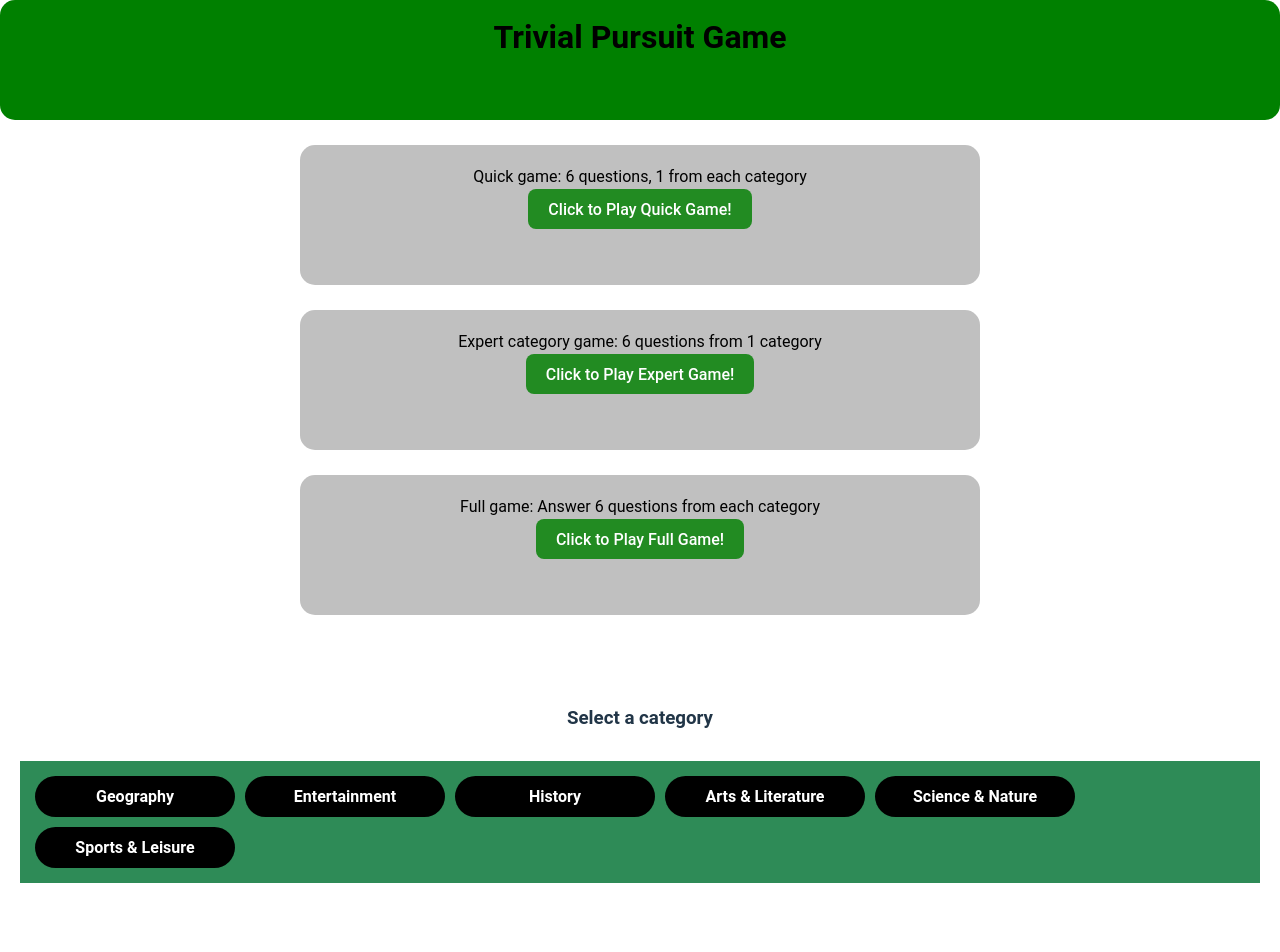
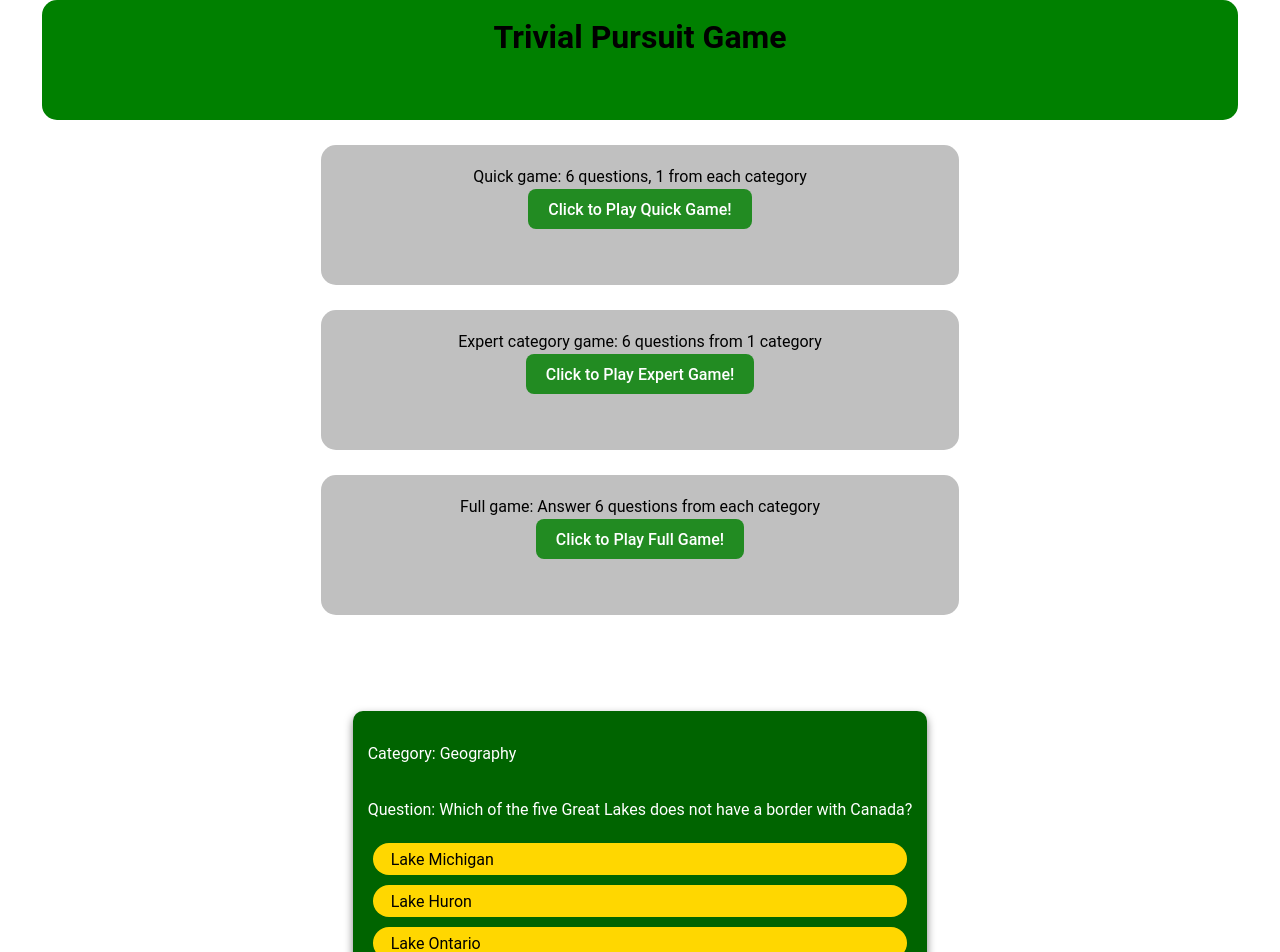
Before and after one commit to mbriese/JSTriviaApp, a React (Vite) app in the folder jsTriviaGameApp/: page / in a window 1280 px wide. Shown: the top 952 px of the page. Built offline with nearby package versions, Linux system fonts and the light colour scheme.

Commit message:
category selection only for expert game

```diff
--- a/jsTriviaGameApp/src/App.jsx
+++ b/jsTriviaGameApp/src/App.jsx
@@ -6,23 +6,30 @@
 import questions from "./Questions.jsx";
 import {useState} from "react";
 
-const categories = ['Geography', 'Entertainment', 'History', 'Arts & Literature', 'Science & Nature', 'Sports & Leisure'];
-
+const categories = ['All', 'Geography', 'Entertainment', 'History', 'Arts & Literature', 'Science & Nature', 'Sports & Leisure'];
+const gameType = ['quick', 'expert', 'full'];
 
 
 function App() {
     const [filteredQuestions, setFilteredQuestions] = useState(questions)
-
+    const [selectGameType, setGameType] = useState(gameType)
 
 
     const handleClick = (category) => {
-        console.log(category)
-        const myFilteredCategoryQuestions = questions.filter(questions => questions.category === category)
-        setFilteredQuestions(myFilteredCategoryQuestions)
+        if (category === 'All') {
+            setFilteredQuestions(questions)
+        } else {
+            console.log(category)
+            const myFilteredCategoryQuestions = questions.filter(questions => questions.category === category)
+            setFilteredQuestions(myFilteredCategoryQuestions)
+        }
     }
 
-    const handleGameTypeClick=(gameType)=> {
-        console.log(gameType)
+    const handleGameTypeClick=(selectGameType, count, category)=> {
+        setGameType(selectGameType)
+        console.log('playing game type ', selectGameType)
+        console.log('number of questions ', count)
+        console.log('category ', category)
     }
 
   return (
@@ -33,25 +40,26 @@
           <div className='container-lg'>
               <div className='game-type-nav'>Quick game: 6 questions, 1 from each category
                   <button
-                      className='main-nav-button' onClick={()=>handleGameTypeClick('quick')}>
+                      className='main-nav-button' onClick={()=>handleGameTypeClick('quick', 6, "All")}>
                       Click to Play Quick Game!
                   </button>
               </div>
               <div className='game-type-nav'>
                   Expert category game: 6 questions from 1 category
                   <button
-                      className='main-nav-button'  onClick={()=>handleGameTypeClick('expert')}>
+                      className='main-nav-button'  onClick={()=>handleGameTypeClick('expert', 6, "geography")}>
                       Click to Play Expert Game!
                   </button>
               </div>
               <div className='game-type-nav'>Full game: Answer 6 questions from each category
                   <button
-                      className='main-nav-button'  onClick={()=>handleGameTypeClick('full')}>
+                      className='main-nav-button'  onClick={()=>handleGameTypeClick('full', 36, "All")}>
                       Click to Play Full Game!
                   </button>
               </div>
           </div>
 
+          { (selectGameType.toString() === 'expert') &&
            <div className="cardsContainer cards">
               <h3>Select a category</h3>
 
@@ -71,9 +79,8 @@
                   })}
 
               </div>
-
-
           </div>
+          }
           <div className="content">
               {filteredQuestions.map(questions => {
                   return (
--- a/jsTriviaGameApp/src/Questions.jsx
+++ b/jsTriviaGameApp/src/Questions.jsx
@@ -1,7 +1,8 @@
 
 
 const questions = [
-    {   category: 'Geography',
+    {   key: 1,
+        category: 'Geography',
         question: 'Which of the five Great Lakes does not have a border with Canada?',
         choices: [
             {text: 'Lake Michigan', answer: true},
@@ -9,7 +10,8 @@
             {text: 'Lake Ontario', answer: false},
             {text: 'Lake Superior', answer: false}]
     },
-    {   category: 'Entertainment',
+    {   key: 2,
+        category: 'Entertainment',
         question: 'Which self-proclaimed best friend of Nicole Brown Simpson wrote her posthumous ' +
             'tell-all and appeared on the The Real Housewives of Beverly Hills?',
         choices: [
@@ -18,7 +20,8 @@
             {text: 'Barbara Walters', answer: false},
             {text: 'Rosa Parks', answer: false}]
     },
-    {   category: 'History',
+    {   key: 3,
+        category: 'History',
         question: 'What was Martin Luther King, Jrs birth name?',
         choices: [
             {text: 'Martin King, Jr', answer: true},
@@ -26,7 +29,8 @@
             {text: 'Luther King', answer: false},
             {text: 'King Junior', answer: false}]
     },
-    {   category: 'Arts & Literature',
+    {   key: 4,
+        category: 'Arts & Literature',
         question: 'The town of Agra in India houses what famous monument to Shah Jahans ' +
             'wife?',
         choices: [
@@ -35,7 +39,8 @@
             {text: 'Charminar', answer: false},
             {text: 'Gateway of India', answer: false}]
     },
-    {   category: 'Science & Nature',
+    {   key: 5,
+        category: 'Science & Nature',
         question: 'Where in the human body are the two most common areas to check for a pulse?',
         choices: [
             {text: 'Neck and Wrist', answer: true},
@@ -43,7 +48,8 @@
             {text: 'Finger and Neck', answer: false},
             {text: 'Neck and Ankle', answer: false}]
     },
-    {   category: 'Sports & Leisure',
+    {   key: 6,
+        category: 'Sports & Leisure',
         question: 'A race that is longer than 26.2 miles in length is called a what?',
         choices: [
             {text: '5K', answer: false},
@@ -52,7 +58,8 @@
             {text: 'Ultra Marathon', answer: true}]
     },
 
-    {   category: 'Geography',
+    {   key: 7,
+        category: 'Geography',
         question: 'What is the name of Earths most recent super continent, which formed about 270 ' +
             'million years ago?',
         choices: [
@@ -61,7 +68,8 @@
             {text: 'Pandora', answer: false},
             {text: 'Eurasia', answer: false}]
     },
-    {   category: 'Entertainment',
+    {   key: 8,
+        category: 'Entertainment',
         question: 'As a teen, Justin Timberlake appeared on which two shows that showcased his' +
             ' singing and dancing abilities?',
         choices: [
@@ -70,7 +78,8 @@
             {text: 'Star Search and The All-New Mickey Mouse Club', answer: true},
             {text: 'The Mickey Mouse Club and The Tonight Show', answer: false}]
     },
-    {   category: 'History',
+    {   key: 9,
+        category: 'History',
         question: 'Pope Francis was born in which South American city?',
         choices: [
             {text: 'Rio De Janeiro', answer: false},
@@ -78,7 +87,8 @@
             {text: 'Santiago', answer: false},
             {text: 'Sucre', answer: false}]
     },
-    {   category: 'Arts & Literature',
+    {   key: 10,
+        category: 'Arts & Literature',
         question: 'To which school did William Faulkner bequeath a majority of his manuscripts and personal' +
             ' papers at the time of his death?',
         choices: [
@@ -87,7 +97,8 @@
             {text: 'Harvard', answer:false},
             {text: 'Yale', answer: false}]
     },
-    {   category: 'Science & Nature',
+    {   key: 11,
+        category: 'Science & Nature',
         question: 'After Jupiter, what is the second-largest planet in our solar system?',
         choices: [
             {text: 'Uranus', answer: false},
@@ -95,7 +106,8 @@
             {text: 'Saturn', answer: true},
             {text: 'Pluto', answer: false}]
     },
-    {   category: 'Sports & Leisure',
+    {   key: 12,
+        category: 'Sports & Leisure',
         question: 'Which MMA fighter appeared on the cover of Sports Illustrated Swimsuit Issue sporting body paint?',
         choices: [
             {text: 'Ronda Rousey', answer: true},
@@ -103,7 +115,8 @@
             {text: 'Naomi Campbell', answer: false},
             {text: 'Cindy Crawford', answer: false}]
     },
-    {   category: 'Geography',
+    {   key: 13,
+        category: 'Geography',
         question: 'In which city was the first mobile phone call made?',
         choices: [
             {text: 'Chicago', answer: false},
@@ -111,7 +124,8 @@
             {text: 'Los Angeles', answer: false},
             {text: 'Miami', answer: false}]
     },
-    {   category: 'Entertainment',
+    {   key: 14,
+        category: 'Entertainment',
         question: 'Which electronic dance music duo wear helmets inspired by the film The Day the Earth Stood Still, ' +
             'to keep their ID secret?',
         choices: [
@@ -120,7 +134,8 @@
             {text: 'The Chemical Brothers', answer: false},
             {text: 'Daft Punk', answer: true}]
     },
-    {   category: 'History',
+    {   key: 15,
+        category: 'History',
         question: 'Which California Democrat became the first female Speaker of the House of Representatives?',
         choices: [
             {text: 'Diane Feinstein', answer: false},
@@ -128,7 +143,8 @@
             {text: 'Ruth Bader Ginsburg', answer: false},
             {text: 'Sally Ride', answer: false}]
     },
-    {   category: 'Arts & Literature',
+    {   key: 16,
+        category: 'Arts & Literature',
         question: 'Which R&B singer of I Feel For You sang the theme song for Reading Rainbow' +
             ', which had a 26-year run on PBS?',
         choices: [
@@ -137,7 +153,8 @@
             {text: 'Stephanie Mills', answer: false},
             {text: 'CHIC', answer: false}]
     },
-    {   category: 'Science & Nature',
+    {   key: 17,
+        category: 'Science & Nature',
         question: 'Which form of pollution means that more 75 percent of Americans cannot see ' +
             'the Milky Way?',
         choices: [
@@ -146,7 +163,8 @@
             {text: 'Light pollution', answer: true},
             {text: 'Air pollution', answer: false}]
     },
-    {   category: 'Sports & Leisure',
+    {   key: 18,
+        category: 'Sports & Leisure',
         question: 'In which Arab capital is Ferrari World, an Italian race car theme park with rides' +
             ' that emulate the thrill of driving a Formula 1 machine?',
         choices: [
@@ -155,7 +173,8 @@
             {text: 'Djibouti', answer: false},
             {text: 'Riyadh', answer: false}]
     },
-    {   category: 'Geography',
+    {   key: 19,
+        category: 'Geography',
         question: 'Which country is the final resting place of Dian Fossey, the mountain gorilla ' +
             'researcher who inspired the film Gorillas in the Mist?',
         choices: [
@@ -164,7 +183,8 @@
             {text: 'Uganda', answer: false},
             {text: 'Congo', answer: false}]
     },
-    {   category: 'Entertainment',
+    {   key: 20,
+        category: 'Entertainment',
         question: 'What are the first names of the three Crawley sisters on Downton Abbey?',
         choices: [
             {text: 'Mary, Edith and Sybil', answer: true},
@@ -172,7 +192,8 @@
             {text: 'Mary, Martha and Marigold', answer: false},
             {text: 'Rose, Edith and Violet', answer: false}]
     },
-    {   category: 'History',
+    {   key: 21,
+        category: 'History',
         question: 'Who accidentally shot Meriwether Lewis in the butt on his historic expedition,' +
             ' when one of his men mistook him for an elk?',
         choices: [
@@ -181,7 +202,8 @@
             {text: 'Charbonneau', answer: false},
             {text: 'William Clark', answer: false}]
     },
-    {   category: 'Arts & Literature',
+    {   key: 22,
+        category: 'Arts & Literature',
         question: 'Which of these is the tallest?',
         choices: [
             {text: 'The Colossus of Rhodes', answer: false},
@@ -189,7 +211,8 @@
             {text: 'Athena Parthenos', answer: false},
             {text: 'Colossal statue of the Sun' }]
     },
-    {   category: 'Science & Nature',
+    {   key: 23,
+        category: 'Science & Nature',
         question: 'What was the first Internet search engine called?',
         choices: [
             {text: 'Archie', answer: true},
@@ -197,7 +220,8 @@
             {text: 'Ask Jeeves', answer: false},
             {text: 'Infoseek', answer: false}]
     },
-    {   category: 'Sports & Leisure',
+    {   key: 24,
+        category: 'Sports & Leisure',
         question: 'What Ben & Jerrys popular ice cream flavor of peanut butter, pretzels, and ' +
             'fudge was renamed in 2009 to support same-sex marriage?',
         choices: [
@@ -206,7 +230,8 @@
             {text: 'Phish Food', answer: false},
             {text: 'Cherry Garcia', answer: false}]
     },
-    {   category: 'Geography',
+    {   key: 25,
+        category: 'Geography',
         question: 'Which Scottish competition includes contests in Highland dancing, hammer throwing, ' +
             'and caber tossing?',
         choices: [
@@ -215,7 +240,8 @@
             {text: 'Highland Games', answer: true},
             {text: 'Scottish Whiskey Competition', answer: false}]
     },
-    {   category: 'Entertainment',
+    {   key: 26,
+        category: 'Entertainment',
         question: 'With what part of his body does Mario hit those overhead bricks and blocks ' +
             'during a Nintendo game?',
         choices: [
@@ -224,7 +250,8 @@
             {text: 'Foot', answer: false},
             {text: 'Heart', answer: false}]
     },
-    {   category: 'History',
+    {   key: 27,
+        category: 'History',
         question: 'Which item made for popes, cardinals, and bishops by Gammerilli tailors since 1798 is' +
             ' now available online for a mere $27 per pair?',
         choices: [
@@ -233,7 +260,8 @@
             {text: 'Underwear', answer: false},
             {text: 'Gloves', answer: false}]
     },
-    {   category: 'Arts & Literature',
+    {   key: 28,
+        category: 'Arts & Literature',
         question: 'What type of poem shares its name with an Irish town?',
         choices: [
             {text: 'Waterford', answer: false},
@@ -241,7 +269,8 @@
             {text: 'Clones', answer: false},
             {text: 'Limerick', answer: true}]
     },
-    {   category: 'Science & Nature',
+    {   key: 29,
+        category: 'Science & Nature',
         question: 'Which poisonous brown spider sports a violin-shaped mark on its head and neck,' +
             ' which explains its musical nickname, fiddleback spider?',
         choices: [
@@ -250,7 +279,8 @@
             {text: 'Brown recluse spider', answer: true},
             {text: 'Hobo spider', answer: false}]
     },
-    {   category: 'Sports & Leisure',
+    {   key: 30,
+        category: 'Sports & Leisure',
         question: 'In tennis, when players are tied 40-40, its called what?',
         choices: [
             {text: 'Ace', answer: false},
@@ -258,7 +288,8 @@
             {text: 'Ad-in', answer: false},
             {text: 'Ad-out', answer: false}]
     },
-    {   category: 'Geography',
+    {   key: 31,
+        category: 'Geography',
         question: 'Which Western coastal state has both the highest and the lowest points in the ' +
             'continental U.S. ?',
         choices: [
@@ -267,7 +298,8 @@
             {text: 'Washington', answer: false},
             {text: 'Florida', answer: false}]
     },
-    {   category: 'Entertainment',
+    {   key: 32,
+        category: 'Entertainment',
         question: 'What 90s TV drama about five siblings who inherit a restaurant launched the ' +
             'careers of Matthew Fox and Jennifer Love Hewitt?',
         choices: [
@@ -276,7 +308,9 @@
             {text: 'Party of Five', answer: true},
             {text: 'Fresh Prince of Bel Air', answer: false}]
     },
-    {   category: 'History',
+    {
+        key: 33,
+        category: 'History',
         question: 'What was the first space shuttle to be launched into space by the US?',
         choices: [
             {text: 'Columbia', answer: true},
@@ -284,7 +318,8 @@
             {text: 'Sputnik', answer: false},
             {text: 'Mercury', answer: false}]
     },
-    {   category: 'Arts & Literature',
+    {   key: 34,
+        category: 'Arts & Literature',
         question: 'Which famous Da Vinci painting was stolen from the Louvre by an Italian in' +
             ' 1911, who kept it hidden for two years?',
         choices: [
@@ -293,7 +328,8 @@
             {text: 'Mona Lisa', answer: true},
             {text: 'Lady with an Ermine', answer: false}]
     },
-    {   category: 'Science & Nature',
+    {   key: 35,
+        category: 'Science & Nature',
         question: 'Which primate is the worlds largest tree-dwelling mammal, weighing in at ' +
             'up to 200 pounds?',
         choices: [
@@ -302,7 +338,8 @@
             {text: 'Orangutan', answer: true},
             {text: 'Silky Anteater', answer: false}]
     },
-    {   category: 'Sports & Leisure',
+    {   key: 36,
+        category: 'Sports & Leisure',
         question: 'In England, medieval kings restricted most sports on Sundays so that men would ' +
             'engage more in which crucial sport-jousting, fencing or archery?',
         choices: [
```
Also changed, not shown: jsTriviaGameApp/src/QCard.jsx (+18 -3 lines).
